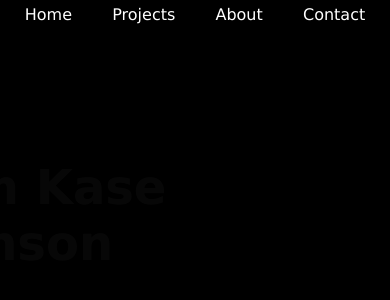
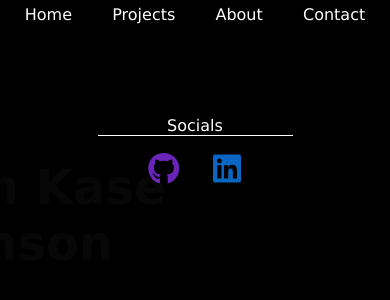
Before and after one commit to Kasej01/portfolio, a React (Create React App) app: page / in a window 390 px wide. Shown: the top 300 px of the page. Built offline with nearby package versions, Linux system fonts and the light colour scheme.

Commit message:
Socials added, css added for responsiveness

```diff
--- a/package.json
+++ b/package.json
@@ -3,6 +3,9 @@
   "version": "0.1.0",
   "private": true,
   "dependencies": {
+    "@fortawesome/fontawesome-svg-core": "^6.7.2",
+    "@fortawesome/free-brands-svg-icons": "^6.7.2",
+    "@fortawesome/react-fontawesome": "^0.2.2",
     "cra-template": "1.2.0",
     "react": "^19.0.0",
     "react-dom": "^19.0.0",
--- a/src/components/Hero.jsx
+++ b/src/components/Hero.jsx
@@ -5,7 +5,7 @@ function Hero (){
     return (
         <div className="hero-container">
             <h1 className="hero-title">Hi, I'm Kase Johnson</h1>
-            <h3 className="hero-desc">Welcome to my Portfolio Website</h3>
+            <h3 className="hero-desc">Welcome to my Portfolio</h3>
         </div>
     );
 }
--- a/src/pages/Home.jsx
+++ b/src/pages/Home.jsx
@@ -1,6 +1,8 @@
 import { useState } from 'react';
 import { Link } from 'react-router-dom';
 import '../styles/pages/home.css'
+import { FontAwesomeIcon } from "@fortawesome/react-fontawesome";
+import { faGithub, faLinkedin } from "@fortawesome/free-brands-svg-icons";
 
 
 
@@ -8,7 +10,17 @@ function Home() {
 
     return (
         <div className = "home-container">
-            Test
+            <div className="socials">
+                <p className="socials-title">Socials</p>
+                <div className="icons-container">
+                    <a href="https://github.com/Kasej01" target="_blank" rel="noopener noreferrer" className="icon-a" id="github-icon">
+                        <FontAwesomeIcon icon={faGithub} className="icon" />
+                    </a>
+                    <a href="https://www.linkedin.com/in/kase-johnson-02a974205/" target="_blank" rel="noopener noreferrer" className="icon-a" id="linkedin-icon">
+                        <FontAwesomeIcon icon={faLinkedin} className="icon" />
+                    </a>
+                </div>
+            </div>
         </div>
     );
 }
--- a/src/styles/components/navbar.css
+++ b/src/styles/components/navbar.css
@@ -2,6 +2,7 @@
     width: auto;
     background-color: rgba(0, 0, 0, 0);
     color: white;
+    max-width: 100%;
 }
 
 
@@ -22,16 +23,28 @@
     list-style: none;
 }
 
-
-/*Animates the border bottom on the navbar items*/
 .nav-list-item:after {
     display:block;
     content: '';
     border-bottom: solid 3px white;
     transform: scaleX(0);
-    transition: transform 250ms ease-in-out;
-  }
+    transition: transform 200ms ease-in-out;
+}
 
 .nav-list-item:hover:after {
     transform: scaleX(1);
 }
+
+.nav-list-item:hover{
+    animation: scaleonefive 300ms ease-in-out forwards;
+    transform: scale(1);
+}
+
+@keyframes scaleonefive {
+    0% {
+        transform: scale(1);
+    }
+    100% {
+        transform: scale(1.5);
+    }
+}
--- a/src/styles/global.css
+++ b/src/styles/global.css
@@ -2,5 +2,5 @@ body{
     margin: 0;
     padding: 0;
     background-color: black;
-    font-family:'Lucida Sans', 'Lucida Sans Regular', 'Lucida Grande', 'Lucida Sans Unicode', Geneva, Verdana, sans-serif
+    font-family:'Lucida Sans', 'Lucida Sans Regular', 'Lucida Grande', 'Lucida Sans Unicode', Geneva, Verdana, sans-serif;
 }
--- a/src/styles/pages/home.css
+++ b/src/styles/pages/home.css
@@ -1,3 +1,113 @@
 .home-container{
     background-color: black;
+    display: grid;
+    grid-template-columns: 0.25fr 1fr 1fr 1fr 1fr .25fr 0.25fr;
 }
+
+.socials{
+    position: relative;
+    top: 10vh;
+    display: grid;
+    transform: scale(1.25);
+    grid-column-start: 6;
+    grid-column-end: 7;
+    grid-row-start: 1;
+    grid-row-end: 2;
+}
+
+
+.socials-title{
+    color: white;
+    writing-mode: vertical-lr;
+    text-orientation: upright;
+    border-left: solid 1px white;
+    grid-column-start: 2;
+    grid-column-end: 3;
+    grid-row-start: 1;
+    grid-row-end: 5;
+}
+/************
+*   Icons   *
+************/
+
+.icons-container{
+    grid-column-start: 1;
+    grid-column-end: 2;
+    grid-row-start: 1;
+    grid-row-end: 5;
+    display: grid;
+}
+
+#github-icon{
+    grid-column-start: 1;
+    grid-column-end: 2;
+    grid-row-start: 1;
+    grid-row-end: 2;
+    color: #6925b8;
+}
+
+#linkedin-icon{
+    grid-column-start: 1;
+    grid-column-end: 2;
+    grid-row-start: 3;
+    grid-row-end: 4;
+    color: #0A66C2;
+}
+
+.icon-a{
+    transform: scale(2);
+    margin: 1.5rem;
+}
+
+.icon-a:hover{
+    animation: socialscale 300ms ease-in-out forwards;
+}
+
+@keyframes socialscale{
+    0%{
+
+    }
+    100%{
+        transform: scale(2.5);
+    }
+}
+
+@media screen and (max-width: 600px){
+
+    .home-container{
+        grid-template-columns: 100%;
+    }
+
+    .socials{
+        display: grid;
+        grid-template-columns: 25% 25% 25% 25%;
+        grid-column-start: 1;
+        grid-column-end: 2;
+        grid-row-start: 1;
+        grid-row-end: 4;
+        justify-content: center;
+        text-align: center;
+        transform: scale(1);
+    }
+
+    .socials-title{
+        writing-mode: horizontal-tb;
+        border-bottom: solid 1px white;
+        border-left: none;
+        grid-column-start: 2;
+        grid-column-end: 4;
+        grid-row-start: 1;
+        grid-row-end: 2;
+        text-align: center;
+        margin: 0;
+    }
+    .icons-container{
+        grid-column-start: 2;
+        grid-column-end: 4;
+        grid-row-start: 2;
+        grid-row-end: 3;
+        display: flex;
+        justify-content: center;
+        width: 100%;
+    }
+}
```
Also changed, not shown: 1 other file (tests, documents, lock files or other folders).
